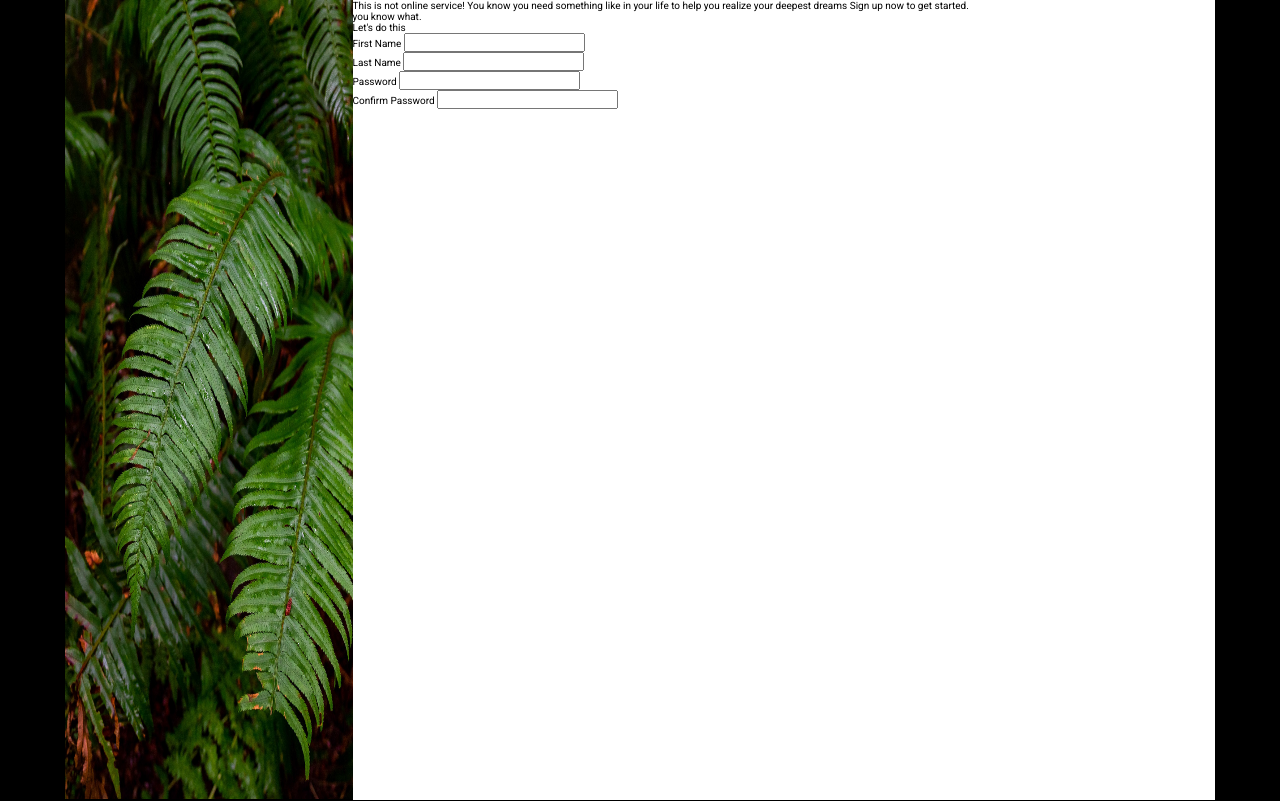
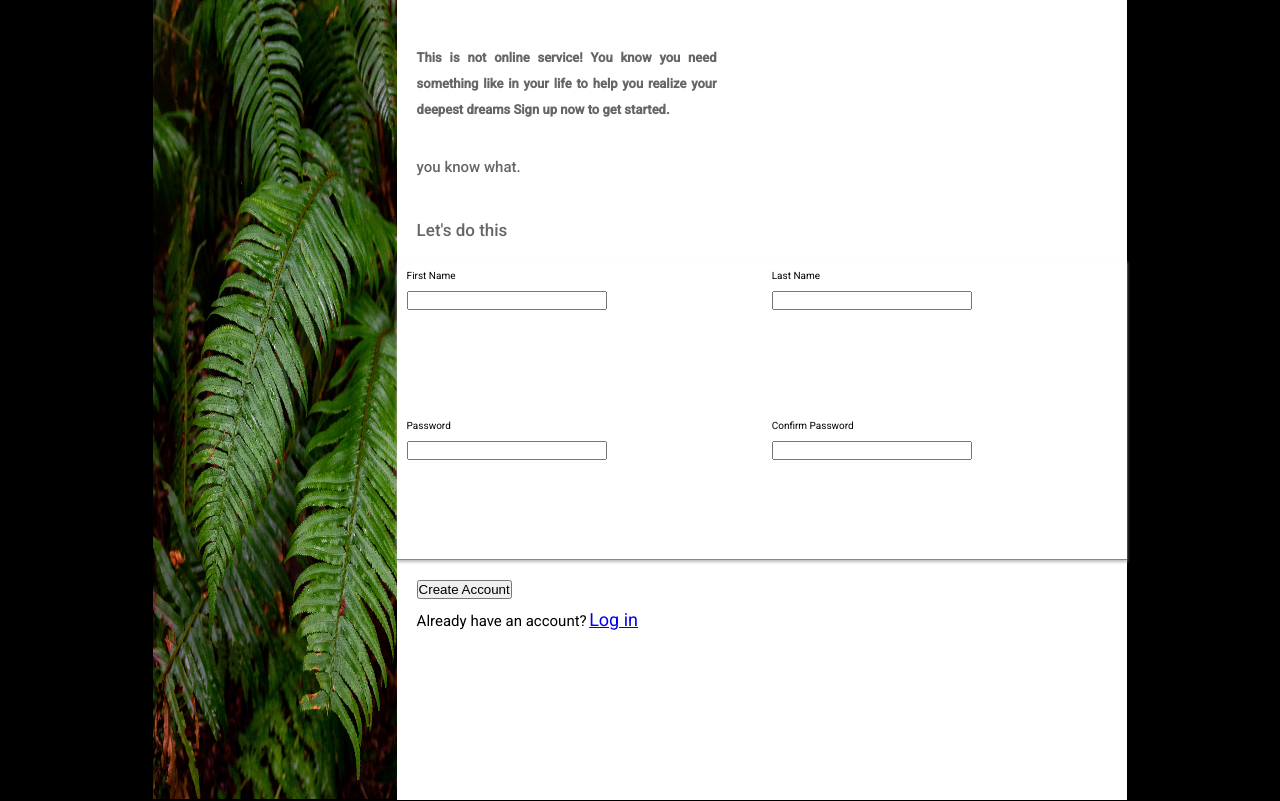
Before and after one commit to Akul-sada/ProjectSignupForm, a plain HTML site: page index.html in a window 1280 px wide. Drawn offline with Linux system fonts and the light colour scheme.

Commit message:
add css more css styles

```diff
--- a/index.html
+++ b/index.html
@@ -1,49 +1,65 @@
 <!DOCTYPE html>
 <html lang="en">
   <head>
-    <meta charset="UTF-8">
-    <meta http-equiv="X-UA-Compatible" content="IE=edge">
-    <meta name="viewport" content="width=device-width, initial-scale=1.0">
-    <link rel="preconnect" href="https://fonts.googleapis.com">
-<link rel="preconnect" href="https://fonts.gstatic.com" crossorigin>
-<link href="https://fonts.googleapis.com/css2?family=Roboto:ital,wght@0,400;0,500;1,300;1,500&display=swap" rel="stylesheet">
-<link rel="stylesheet" href="./style.css">
+    <meta charset="UTF-8" />
+    <meta http-equiv="X-UA-Compatible" content="IE=edge" />
+    <meta name="viewport" content="width=device-width, initial-scale=1.0" />
+    <link rel="preconnect" href="https://fonts.googleapis.com" />
+    <link rel="preconnect" href="https://fonts.gstatic.com" crossorigin />
+    <link
+      href="https://fonts.googleapis.com/css2?family=Roboto:ital,wght@0,400;0,500;1,300;1,500&display=swap"
+      rel="stylesheet"
+    />
+    <link rel="stylesheet" href="./style.css" />
     <title>sign-up-form</title>
   </head>
   <body>
     <section class="form">
-        <div class="image"><img src="./img.jpg" alt="form image"></div>
+      <div class="image"><img src="./img.jpg" alt="form image" /></div>
       <div class="form-container">
-            <div>
-                <p>
-                    This is not online service! You know you need something like in your life to help you realize your deepest dreams Sign up now to get started.
+        <div class="text-container">
+          <p class="text">
+            This is not online service! You know you need something like in your
+            life to help you realize your deepest dreams Sign up now to get
+            started.
+            <br/>
         </p>
-                <p>
+        <p class="you-know-text">
             you know what.
         </p>
         </div>
-            <p>Let's do this</p>
+
         <form action="">
+          <p class="lets-do">Let's do this</p>
+          <div class="input-fields">
+            <div class="input-field">
+              <label for="first_name">First Name</label>
+              <input type="text" id="first_name" />
+            </div>
+            <div class="input-field">
+              <label for="last_name">Last Name</label>
+              <input type="text" id="last_name" />
+            </div>
+            <div class="input-field">
+              <label for="password">Password</label>
+              <input type="password" id="last_name" />
+            </div>
+            <div class="input-field">
+              <label for="confirm_password">Confirm Password</label>
+              <input type="confirm_password" id="confirm_password" />
+            </div>
+          </div>
+          <div class="button-container">
             <div>
-                    <label for="first_name">First Name</label>
-                    <input type="text" id="first_name"/>
+                <button type="submit">Create Account</button>
             </div>
-                <div>
-                    <label for="last_name">Last Name</label>
-                    <input type="text" id="last_name"/>
+            <div class="login-container">
+                <span class="account">Already have an account?</span>
+                <span class="login"><a href="#">Log in</a></span>
             </div>
-                <div>
-                    <label for="password">Password</label>
-                    <input type="password" id="last_name"/>
-                </div>
-                <div>
-                    <label for="confirm_password">Confirm Password</label>
-                    <input type="confirm_password" id="confirm_password"/>
           </div>
         </form>
       </div>
     </section>
-
-
   </body>
 </html>
--- a/style.css
+++ b/style.css
@@ -28,8 +28,97 @@ section.form img{
 div.image{
     flex: 0 0 25%;
 }
+form p{
+    padding-left: 1.2rem;
+    font-size: 1.7rem;
+    font-weight: 500;
+}
 div.form-container{
     flex: 1 1 auto;
     background-color: #fff;
     height: 100%;
 }
+div.form-container{
+    display: flex;
+    flex-direction: column;
+
+}
+p{
+    color: #666;
+}
+p.text{
+    max-width: 30rem;
+    font-size: 1.3rem;
+    padding-top: 2rem;
+    font-weight: 600;
+    text-align: justify;
+    line-height: 2;
+}
+p.you-know-text{
+    padding-top: 1.5rem;
+    font-size: 1.5rem;
+    font-weight: 500;
+}
+p.lets-do{
+    padding: 2rem;
+}
+div.form-container div.text-container{
+    /* set flex item 25% of another */
+    flex: 0 0 25%;
+    display: flex;
+    flex-direction: column;
+    gap: 2rem;
+    justify-content: center;
+    padding-left: 2rem;
+    /* border: 2px solid red; */
+}
+div.form-container form{
+    /* flex item of form container */
+    flex: 1 1 auto;
+    display: flex;
+    flex-direction: column;
+    /* border: 2px solid red; */
+}
+div.form-container form div.input-fields{
+    flex: 0 0 50%;
+    display: grid;
+    grid-template-columns: 1fr 1fr;
+    border-bottom: 1px solid #888;
+    box-shadow: 0 2px 3px #bbb;
+    /* border: 2px solid red; */
+}
+div.input-field{
+    display: flex;
+    flex-direction: column;
+    /* align-items: center; */
+    justify-items: center;
+    /* border: 2px solid red; */
+    padding: 1rem 1rem 2rem;
+    gap: 1rem;
+
+
+}
+div.form-container form div.input-fields input{
+    width: 20rem;
+}
+div.button-container{
+    display: flex;
+    flex-direction: column;
+}
+
+div.form-container div.button{
+    flex: 1 1 auto;
+
+}
+div.button-container{
+    padding: 2rem 0 0 2rem ;
+    display: flex;
+    flex-direction: column;
+    gap: 1rem;
+}
+div.login-container span.account{
+    font-size: 1.5rem;
+}
+span.login{
+    font-size: 1.8rem;
+}
```
Lines whose indentation alone changed are shown as unchanged.
